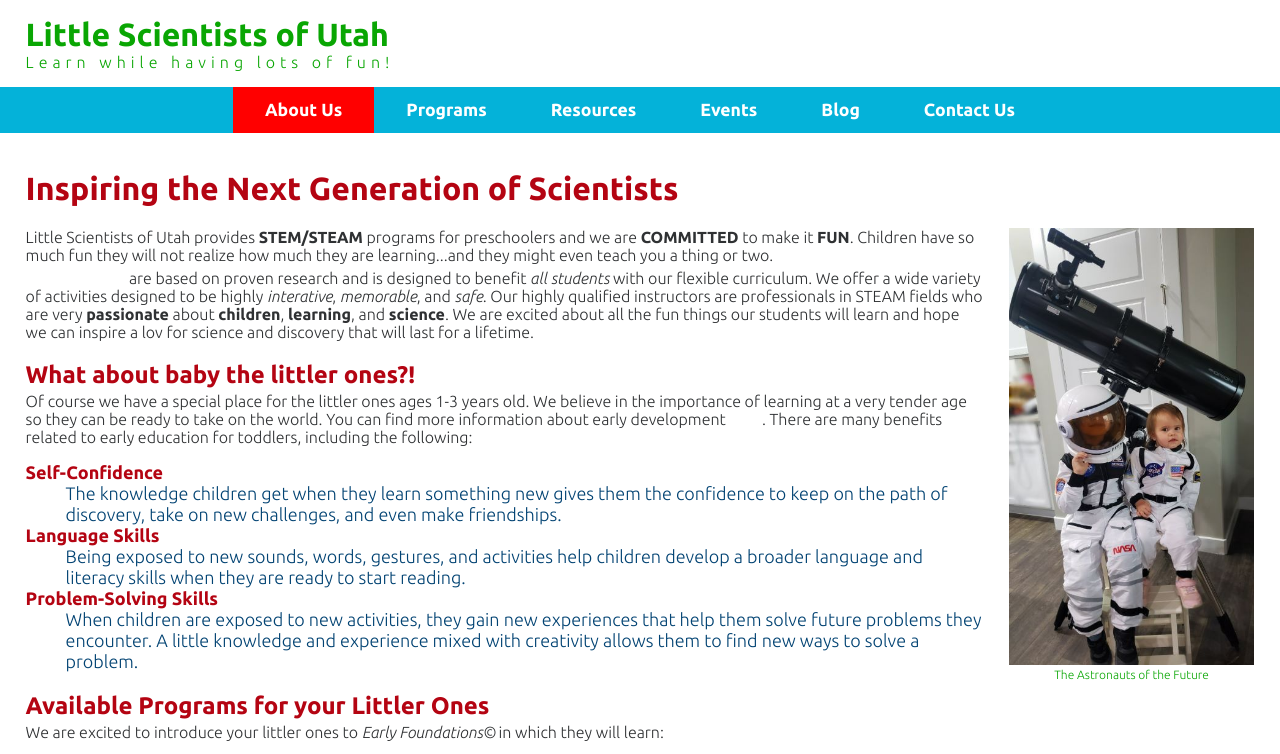
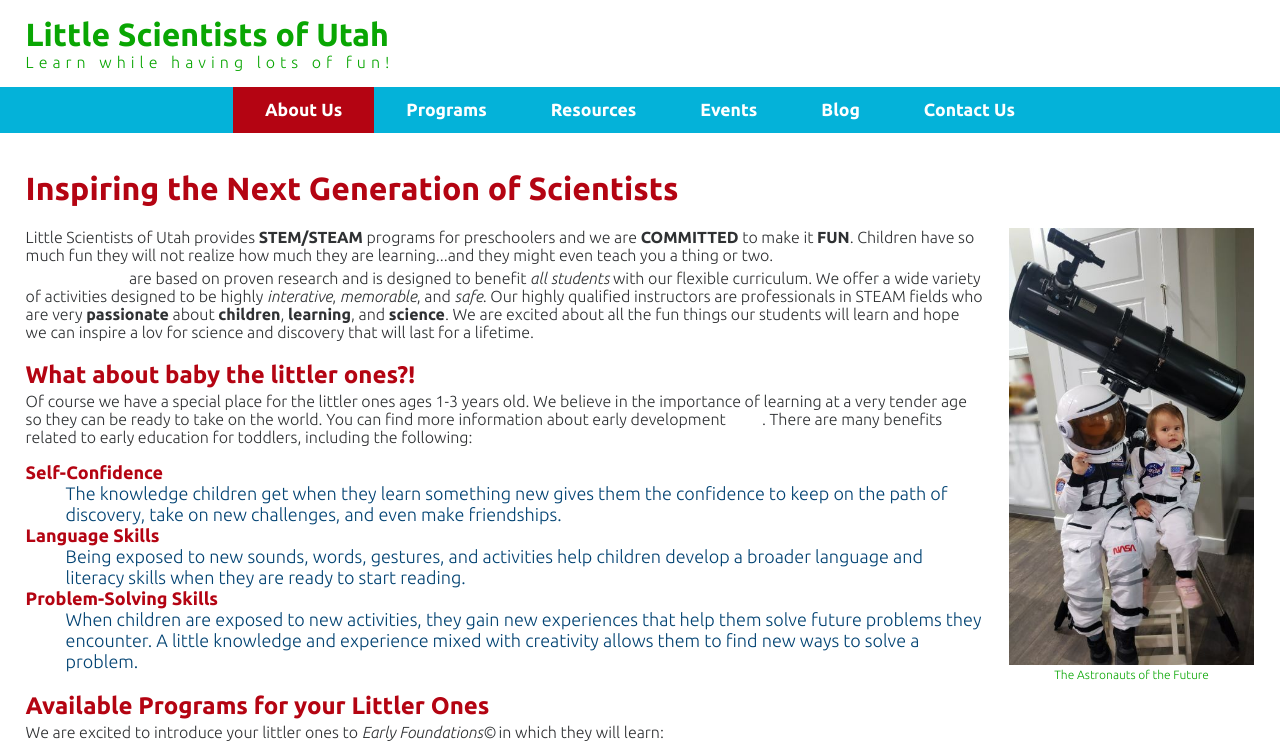
Before and after one commit to sugarmango/DGM-2120-Project, a plain HTML site: page index.html in a window 1280 px wide. Shown: the top 754 px of the page. Drawn offline with Linux system fonts and the light colour scheme.

Commit message:
Match wayfinding color

```diff
--- a/programs.css
+++ b/programs.css
@@ -48,7 +48,7 @@ padding: 0.83rem 2rem ;
 }
 
 nav li.active a {
-    background-color: red;
+    background-color: #b40412;
 }
 
 nav a:hover {
```
